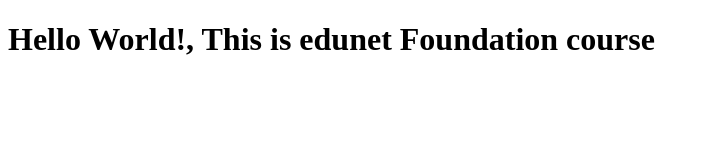
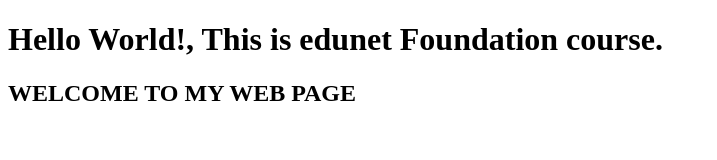
Before and after one commit to AvinyaJeeva/html, a plain HTML site: page index.html in a window 1280 px wide. Shown: the whole page, without its empty margins (0-717 px from the left). Drawn offline with Linux system fonts and the light colour scheme.

Commit message:
Add welcome message to index.html
Added a welcome message in an h2 tag.

```diff
--- a/index.html
+++ b/index.html
@@ -7,8 +7,11 @@
 </head>
 <body>
     <h1>
-        Hello World!, This is edunet Foundation course
+        Hello World!, This is edunet Foundation course.
     </h1>
+    <h2>
+        WELCOME TO MY WEB PAGE
+    </h2>
+</body>
 
-</body>
 </html>
```
